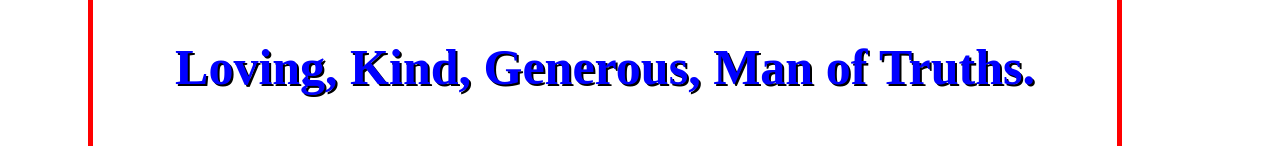
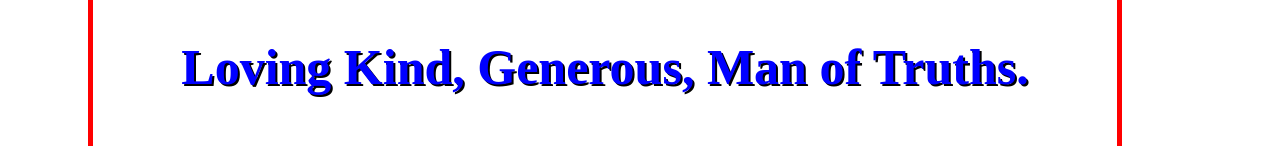
Before and after one commit to Keli7azul/Pop, a plain HTML site: page index.html in a window 1280 px wide. Shown: the part 621-767 px from the top of the page. Drawn offline with Linux system fonts and the light colour scheme.

Commit message:
test
test

```diff
--- a/index.html
+++ b/index.html
@@ -4,7 +4,7 @@
   <head>
     <meta charset="utf-8">
       <link href="Resources/style.css" type="text/css" rel="stylesheet">
-    <title>Pop</title>
+    <title>Pops Page</title>
   </head>
   <body>
       <h1 id="pop">Pop</h1>
@@ -12,7 +12,7 @@
   <h3>May 30, 1945 - January 29, 2016</h3>
       <h2>My Loving Husband and Father of Five Kids.</h2>
     <h2>Man of Quotes, Congolero, Dancer and Everyone's TV Man in Los Angeles.</h2>
-        <h2>Loving, Kind, Generous, Man of Truths.</h2>
+        <h2>Loving Kind, Generous, Man of Truths.</h2>
       <h2>I'm just,<span> "Saying it like it is," </span >Pop!</h2>
       <div class="Image">
         <!--<a href="http://tinypic.com?ref=5a25hs" target="_blank"><img src="http://i64.tinypic.com/5a25hs.jpg" border="0" alt="Image and video hosting by TinyPic"></a>-->
```
